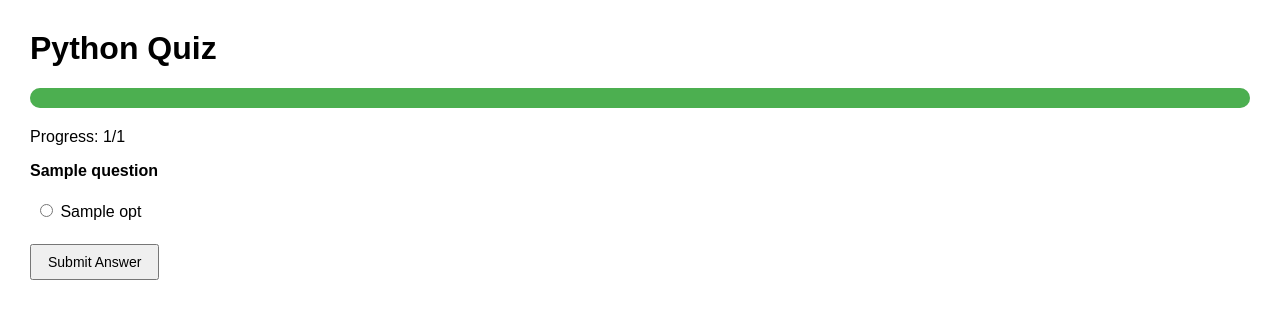
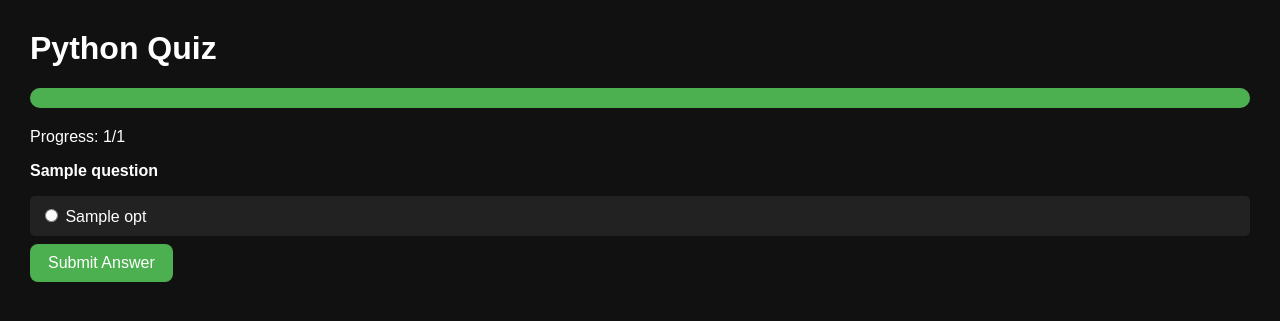
Before and after one commit to Gussyric/python-quiz-app, a Flask app: template templates/quiz_feedback.html in a window 1280 px wide. Shown: the top 321 px of the page. Run offline with Flask 3, Linux system fonts and the light colour scheme; the template is opened without the code that fills it: most values are stand-ins (such as "Sample title", 1, 10 or a date in 2020).

Commit message:
Added more files to enhance user interaction

```diff
--- /dev/null
+++ b/static/script.js
@@ -0,0 +1,23 @@
+// Add fade animation to question section
+document.addEventListener("DOMContentLoaded", () => {
+    let questionBox = document.getElementById("question-box");
+    if (questionBox) {
+        questionBox.classList.add("fade-in");
+    }
+});
+
+// Auto highlight correct / incorrect options after submit
+function highlightAnswer(selected, correct) {
+    let options = document.querySelectorAll(".option");
+
+    options.forEach(opt => {
+        let text = opt.textContent.trim();
+
+        if (text === correct) {
+            opt.classList.add("correct");
+        }
+        if (text === selected && selected !== correct) {
+            opt.classList.add("incorrect");
+        }
+    });
+}
--- /dev/null
+++ b/static/style.css
@@ -0,0 +1,73 @@
+body {
+    background: #111;
+    color: #fff;
+    font-family: Arial, sans-serif;
+    margin: 30px;
+}
+
+/* Progress bar */
+.progress-container {
+    width: 100%;
+    background-color: #333;
+    height: 20px;
+    margin-bottom: 20px;
+    border-radius: 10px;
+}
+
+.progress-bar {
+    height: 20px;
+    background-color: #4CAF50;
+    width: 0%;
+    border-radius: 10px;
+    transition: width 0.5s ease;
+}
+
+/* Options */
+.option {
+    margin-bottom: 8px;
+    padding: 10px;
+    border-radius: 5px;
+    background: #222;
+    transition: transform .2s, background .2s;
+}
+
+.option:hover {
+    transform: scale(1.03);
+    background: #333;
+}
+
+/* Correct / Incorrect */
+.correct {
+    background-color: #2e7d32 !important;
+}
+
+.incorrect {
+    background-color: #c62828 !important;
+}
+
+/* Buttons */
+button {
+    padding: 10px 18px;
+    background: #4CAF50;
+    color: white;
+    border: none;
+    font-size: 16px;
+    border-radius: 8px;
+    cursor: pointer;
+    transition: transform .2s, background .2s;
+}
+
+button:hover {
+    transform: scale(1.05);
+    background: #43a047;
+}
+
+/* Fade animation */
+.fade-in {
+    animation: fade .5s ease;
+}
+
+@keyframes fade {
+    from { opacity: 0; }
+    to { opacity: 1; }
+}
--- a/templates/quiz_feedback.html
+++ b/templates/quiz_feedback.html
@@ -2,18 +2,15 @@
 <html>
 <head>
     <title>Python Quiz</title>
-    <style>
-        body { font-family: Arial, sans-serif; margin: 30px; }
-        .progress-container { width: 100%; background-color: #ddd; height: 20px; margin-bottom: 20px; border-radius: 10px; }
-        .progress-bar { height: 20px; background-color: #4CAF50; width: 0%; border-radius: 10px; transition: width 0.5s; }
-        .option { margin-bottom: 8px; padding: 5px; border-radius: 5px; }
-        .correct { background-color: #c8e6c9; } /* green */
-        .incorrect { background-color: #ffcdd2; } /* red */
-        button { padding: 8px 16px; font-size: 14px; margin-top: 10px; }
-    </style>
+
+    <!-- External CSS -->
+    <link rel="stylesheet" href="{{ url_for('static', filename='style.css') }}">
+
 </head>
 <body>
     <h1>Python Quiz</h1>
+
+    <div id="question-box" class="fade-in">
 
         <!-- Progress bar -->
         <div class="progress-container">
@@ -22,10 +19,13 @@
         <p>Progress: {{ question_number }}/{{ total_questions }}</p>
 
         {% if show_feedback %}
+
             <p><strong>Explanation:</strong> {{ question.explanation }}</p>
+
             <form method="POST">
                 <button type="submit">Next Question</button>
             </form>
+
             <ul>
                 {% for opt in question.options %}
                     {% if opt == correct %}
@@ -37,16 +37,31 @@
                     {% endif %}
                 {% endfor %}
             </ul>
+
         {% else %}
+
             <form method="POST">
                 <p><strong>{{ question.question }}</strong></p>
+
                 {% for opt in question.options %}
                     <div class="option">
                         <input type="radio" name="option" value="{{ opt }}" required> {{ opt }}
                     </div>
                 {% endfor %}
+
                 <button type="submit">Submit Answer</button>
             </form>
+
+        {% endif %}
+    </div>
+
+    <!-- External JS -->
+    <script src="{{ url_for('static', filename='script.js') }}"></script>
+
+    {% if show_feedback %}
+    <script>
+        highlightAnswer("{{ selected }}", "{{ correct }}");
+    </script>
     {% endif %}
 </body>
 </html>
```
Lines whose indentation alone changed are shown as unchanged.
